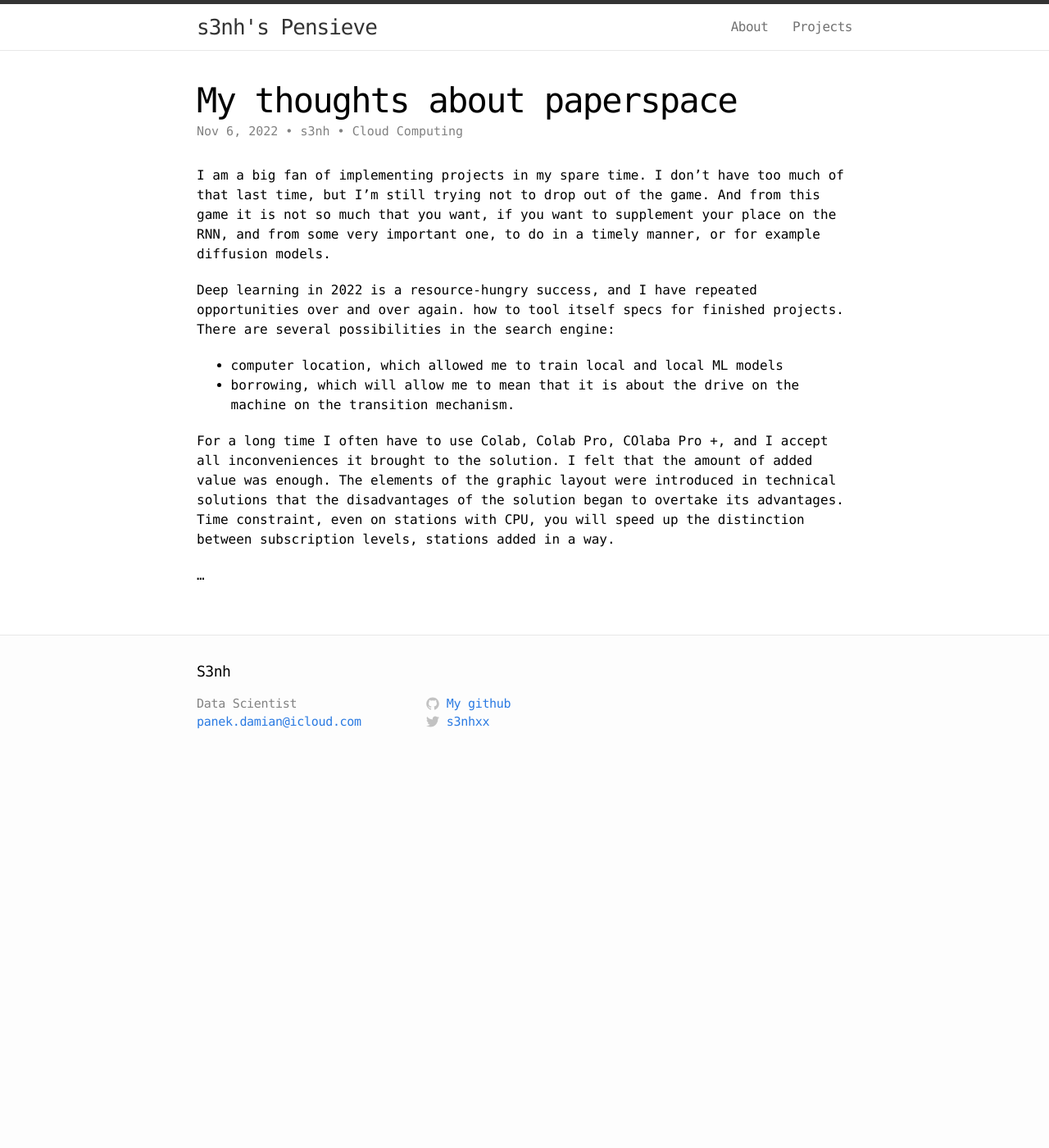
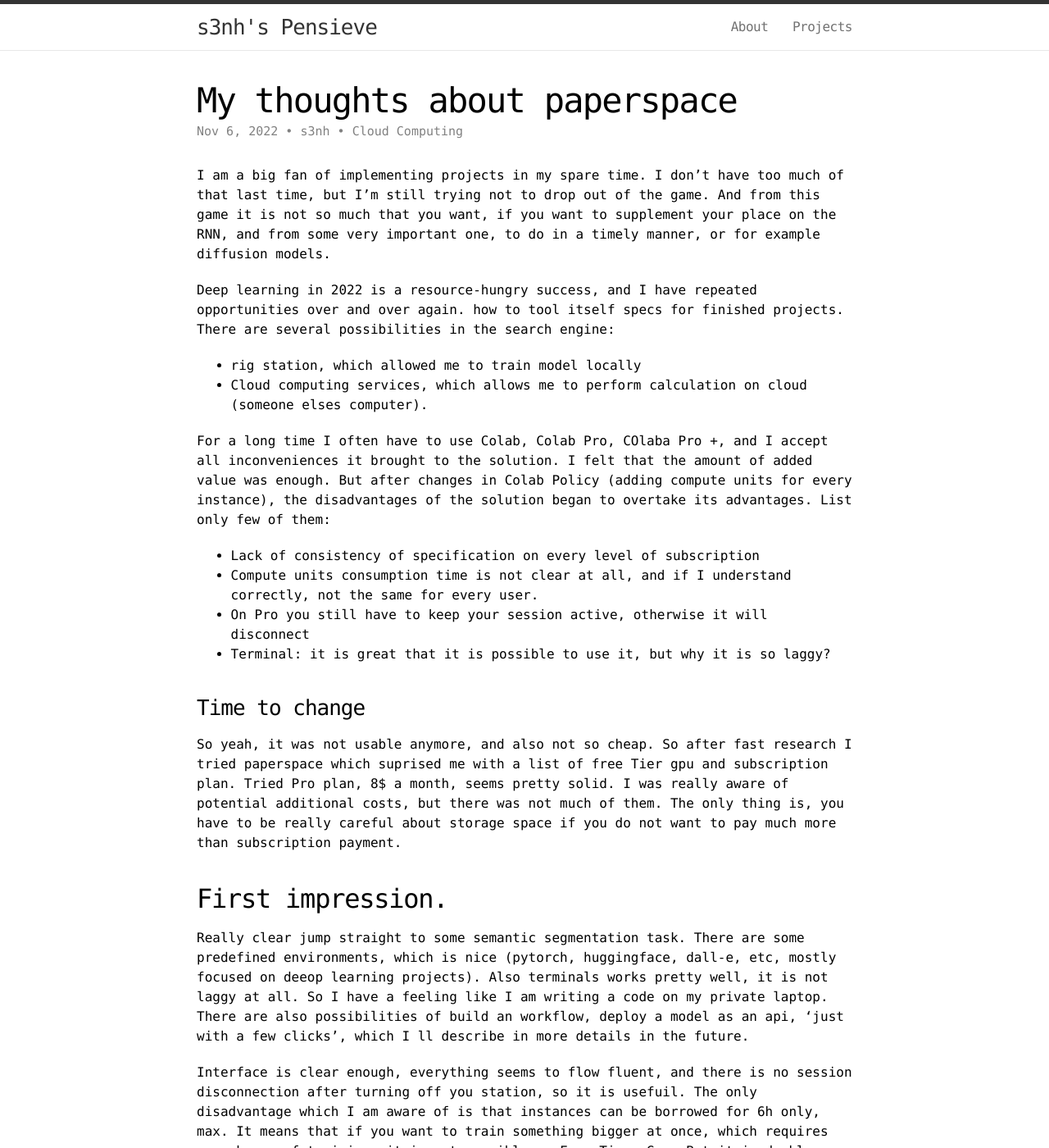
Before and after one commit to s3nh/s3nh.github.io, a Jekyll site: the page built from _posts/2022-11-06-my-thoughts-about-paperspace.md, in a window 1280 px wide and 1400 px high. Shown: the whole window at 82% size. Built offline with Jekyll 4.4.1, drawn with Linux system fonts in a browser that asks for light colours; Markdown is read by kramdown in place of the engine named in the settings; some of the changed text lies outside the part shown.

Commit message:
Update 2022-11-06-my-thoughts-about-paperspace.md

```diff
--- a/_posts/2022-11-06-my-thoughts-about-paperspace.md
+++ b/_posts/2022-11-06-my-thoughts-about-paperspace.md
@@ -15,12 +15,43 @@
 how to tool itself specs for finished projects.
 There are several possibilities in the search engine:
 
-- computer location, which allowed me to train local and local ML models
-- borrowing, which will allow me to mean that it is about the drive on the machine on the transition mechanism.
+- rig station,  which allowed me to train model locally
+- Cloud computing services, which allows me to perform calculation on cloud (someone elses computer).
 
 
 For a long time I often have to use Colab, Colab Pro, COlaba Pro +, and I accept all inconveniences it brought to the solution. I felt that the amount of added value was enough.
-The elements of the graphic layout were introduced in technical solutions that the disadvantages of the solution began to overtake its advantages. Time constraint, even on stations with CPU, you will speed up the distinction between subscription levels, stations added in a way.
+But after changes in Colab Policy (adding compute units for every instance), the disadvantages of the solution began to overtake its advantages.
+List only few of them:
+
+- Lack of consistency of specification on every level of subscription
+- Compute units consumption time is not clear at all, and if I understand correctly, not the  same for every user.
+- On Pro you still have to keep your session active, otherwise it will disconnect
+- Terminal: it is great that it is possible to use it, but why it is so laggy?
 
 
-...
+### Time to change
+
+So yeah, it was not usable anymore, and also not so cheap.
+So after fast research I tried paperspace which suprised me with a list of free Tier gpu and subscription plan.
+Tried Pro plan, 8$ a month, seems pretty solid. I was really aware of potential additional costs, but there was not much of them.
+The only thing is, you have to be really careful about storage space if you do not want to pay much more than subscription payment.
+
+
+## First impression.
+
+Really clear jump straight to some semantic segmentation task.
+There are some predefined environments, which is nice (pytorch, huggingface, dall-e, etc, mostly focused on deeop learning projects).
+Also terminals works pretty well, it is not laggy at all.
+So I have a feeling like I am writing a code on my private laptop.
+There are also possibilities of build an workflow, deploy a model as an api, 'just with a few clicks', which I ll describe in more details in the future.
+
+Interface is clear enough, everything seems to flow fluent, and there is no session disconnection after turning off you station, so it is usefuil.
+The only disadvantage which I am aware of is that instances can be borrowed for 6h only, max.
+It means that if you want to train something bigger at once, which requires many hours of training, it is not possible on Free Tiers Gpu.
+But it is doable on GPU with pricing option, which is solid.
+
+## Summarization
+
+Paperspace.com is a really good alternative for low budget computing machines, at the moment I jump straight to the Growth plan,
+which cost about 39$ monthly, but give me a nice vibe, and i do not have to worry about buying physical rig station.
+On growth plan there are Free tiers with A6000 48gb, A100 80gb, which can be really useful for hype trained task, like fine tuning stable diffusion.
```
